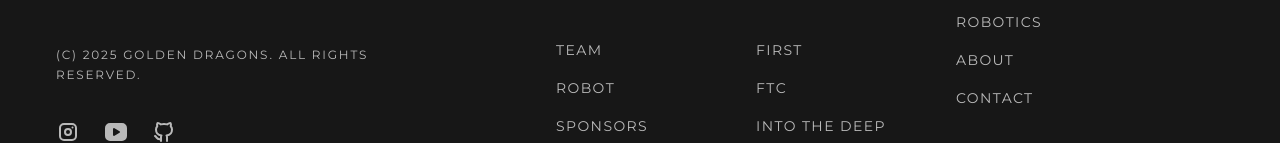
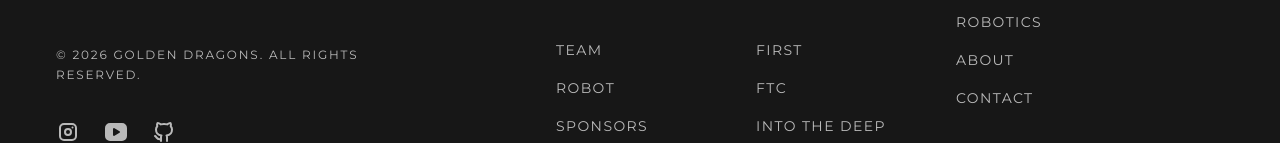
Before and after one commit to GoldenDragons772/ftc772.org, a Next.js app: page / in a window 1280 px wide. Shown: the part 1766-1909 px from the top of the page. Built offline with nearby package versions, Linux system fonts and the light colour scheme.

Commit message:
Copyright Fun

```diff
--- a/src/components/Footer/index.tsx
+++ b/src/components/Footer/index.tsx
@@ -20,7 +20,7 @@ const Footer = () => {
                   />
                 </Link>
                 <p className="mb-9 text-xs uppercase tracking-[0.15em] leading-relaxed text-white/70">
-                  (c) 2025 Golden Dragons. All Rights Reserved.
+                  © 2026 Golden Dragons. All Rights Reserved.
                 </p>
                 <div className="flex items-center">
                   <a
```
